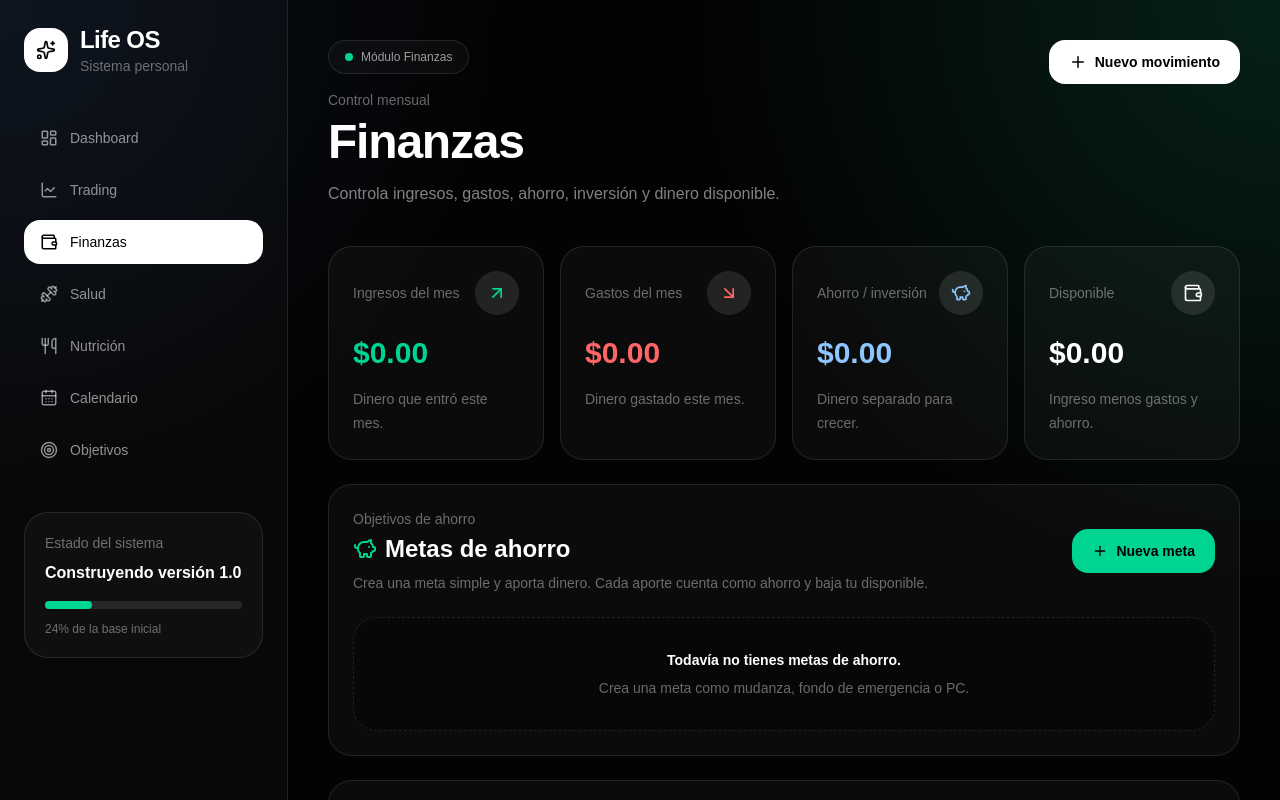
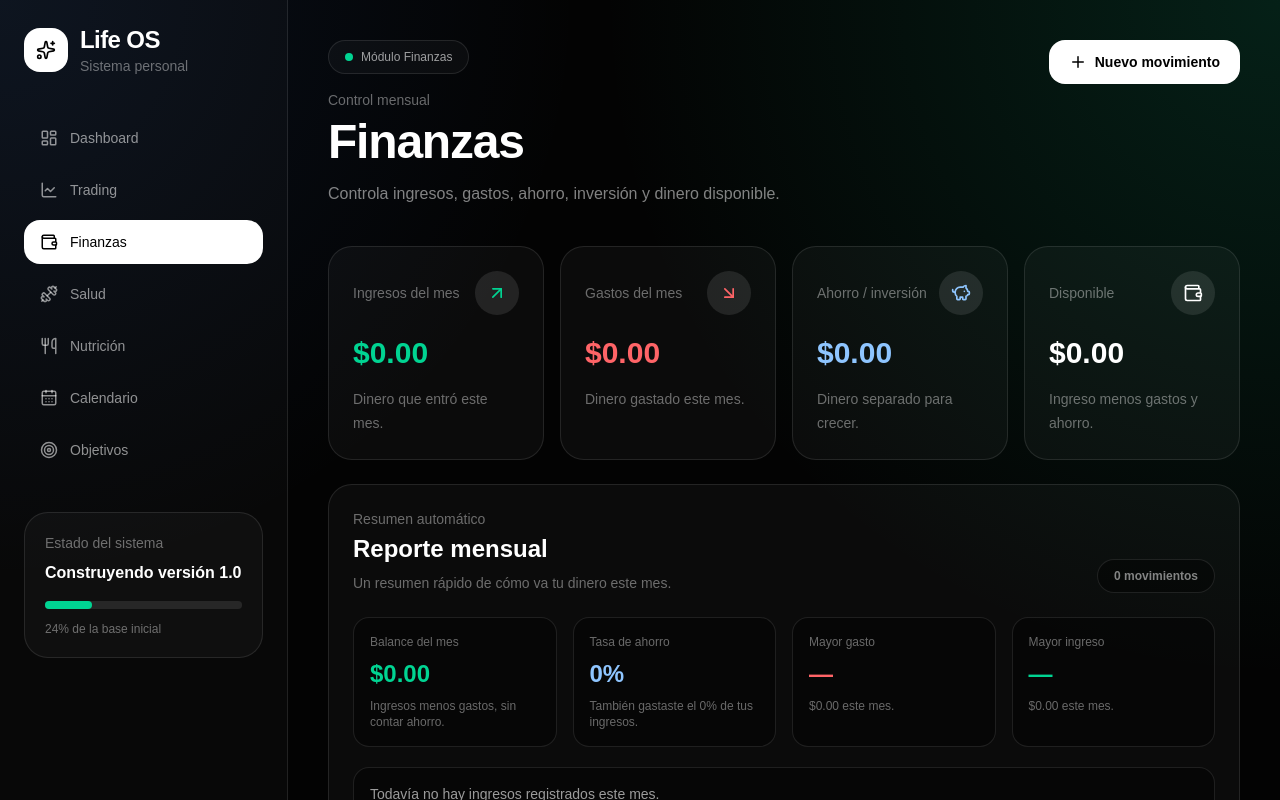
Before and after one commit to axelcar2005/LifeOS, a Next.js app: page /finanzas in a window 1280 px wide. Shown: the top 800 px of the page. Built offline with nearby package versions, Linux system fonts and the light colour scheme.

Commit message:
Agregar reporte mensual automatico a finanzas

```diff
--- a/components/FinanceClient.tsx
+++ b/components/FinanceClient.tsx
@@ -33,6 +33,33 @@ function parseAmount(value: string) {
   return Number.isFinite(numberValue) ? numberValue : 0;
 }
 
+function getTopCategory(movements: FinanceMovement[], type: string) {
+  const totals = movements
+    .filter((movement) => movement.type === type)
+    .reduce<Record<string, number>>((acc, movement) => {
+      const category = movement.category || "Sin categoría";
+
+      acc[category] = (acc[category] || 0) + parseAmount(movement.amount);
+
+      return acc;
+    }, {});
+
+  const sortedCategories = Object.entries(totals).sort(
+    ([, amountA], [, amountB]) => amountB - amountA
+  );
+
+  if (sortedCategories.length === 0) {
+    return {
+      category: "—",
+      amount: 0,
+    };
+  }
+
+  return {
+    category: sortedCategories[0][0],
+    amount: sortedCategories[0][1],
+  };
+}
 export function FinanceClient() {
   const [movements, setMovements] = useState<FinanceMovement[]>([]);
   const [loaded, setLoaded] = useState(false);
@@ -75,7 +102,21 @@ export function FinanceClient() {
     .reduce((total, movement) => total + parseAmount(movement.amount), 0);
 
   const availableMoney = monthlyIncome - monthlyExpenses - monthlySavings;
+const monthlyBalance = monthlyIncome - monthlyExpenses;
+const savingsRate =
+  monthlyIncome > 0 ? Math.round((monthlySavings / monthlyIncome) * 100) : 0;
+const expenseRate =
+  monthlyIncome > 0 ? Math.round((monthlyExpenses / monthlyIncome) * 100) : 0;
 
+const topExpenseCategory = getTopCategory(monthlyMovements, "Gasto");
+const topIncomeCategory = getTopCategory(monthlyMovements, "Ingreso");
+
+const reportMessage =
+  monthlyIncome === 0
+    ? "Todavía no hay ingresos registrados este mes."
+    : availableMoney >= 0
+    ? "Vas con margen positivo este mes. Sigue cuidando tus gastos y aportes."
+    : "Este mes estás gastando o separando más de lo que ingresó. Revisa tus movimientos.";
   const summaryCards = [
     {
       title: "Ingresos del mes",
@@ -179,7 +220,71 @@ export function FinanceClient() {
           );
         })}
       </div>
+<section className="mt-6 rounded-3xl border border-white/10 bg-white/[0.035] p-6">
+  <div className="mb-6 flex flex-col gap-2 md:flex-row md:items-end md:justify-between">
+    <div>
+      <p className="text-sm text-white/40">Resumen automático</p>
+      <h2 className="mt-1 text-2xl font-bold">Reporte mensual</h2>
+      <p className="mt-2 text-sm text-white/40">
+        Un resumen rápido de cómo va tu dinero este mes.
+      </p>
+    </div>
 
+    <span className="rounded-full border border-white/10 bg-black/40 px-4 py-2 text-xs font-semibold text-white/50">
+      {monthlyMovements.length} movimientos
+    </span>
+  </div>
+
+  <div className="grid gap-4 md:grid-cols-2 xl:grid-cols-4">
+    <div className="rounded-2xl border border-white/10 bg-black/40 p-4">
+      <p className="text-xs text-white/40">Balance del mes</p>
+      <p
+        className={`mt-2 text-2xl font-bold ${
+          monthlyBalance >= 0 ? "text-emerald-400" : "text-red-400"
+        }`}
+      >
+        {formatMoney(monthlyBalance)}
+      </p>
+      <p className="mt-2 text-xs text-white/40">
+        Ingresos menos gastos, sin contar ahorro.
+      </p>
+    </div>
+
+    <div className="rounded-2xl border border-white/10 bg-black/40 p-4">
+      <p className="text-xs text-white/40">Tasa de ahorro</p>
+      <p className="mt-2 text-2xl font-bold text-blue-300">
+        {savingsRate}%
+      </p>
+      <p className="mt-2 text-xs text-white/40">
+        También gastaste el {expenseRate}% de tus ingresos.
+      </p>
+    </div>
+
+    <div className="rounded-2xl border border-white/10 bg-black/40 p-4">
+      <p className="text-xs text-white/40">Mayor gasto</p>
+      <p className="mt-2 text-2xl font-bold text-red-400">
+        {topExpenseCategory.category}
+      </p>
+      <p className="mt-2 text-xs text-white/40">
+        {formatMoney(topExpenseCategory.amount)} este mes.
+      </p>
+    </div>
+
+    <div className="rounded-2xl border border-white/10 bg-black/40 p-4">
+      <p className="text-xs text-white/40">Mayor ingreso</p>
+      <p className="mt-2 text-2xl font-bold text-emerald-400">
+        {topIncomeCategory.category}
+      </p>
+      <p className="mt-2 text-xs text-white/40">
+        {formatMoney(topIncomeCategory.amount)} este mes.
+      </p>
+    </div>
+  </div>
+
+  <div className="mt-5 rounded-2xl border border-white/10 bg-black/40 p-4">
+    <p className="text-sm text-white/60">{reportMessage}</p>
+  </div>
+</section>
       <FinanceGoalsPanel movements={movements} onAddMovement={addMovement} />
 
       <section className="mt-6 rounded-3xl border border-white/10 bg-white/[0.035] p-6">
```
